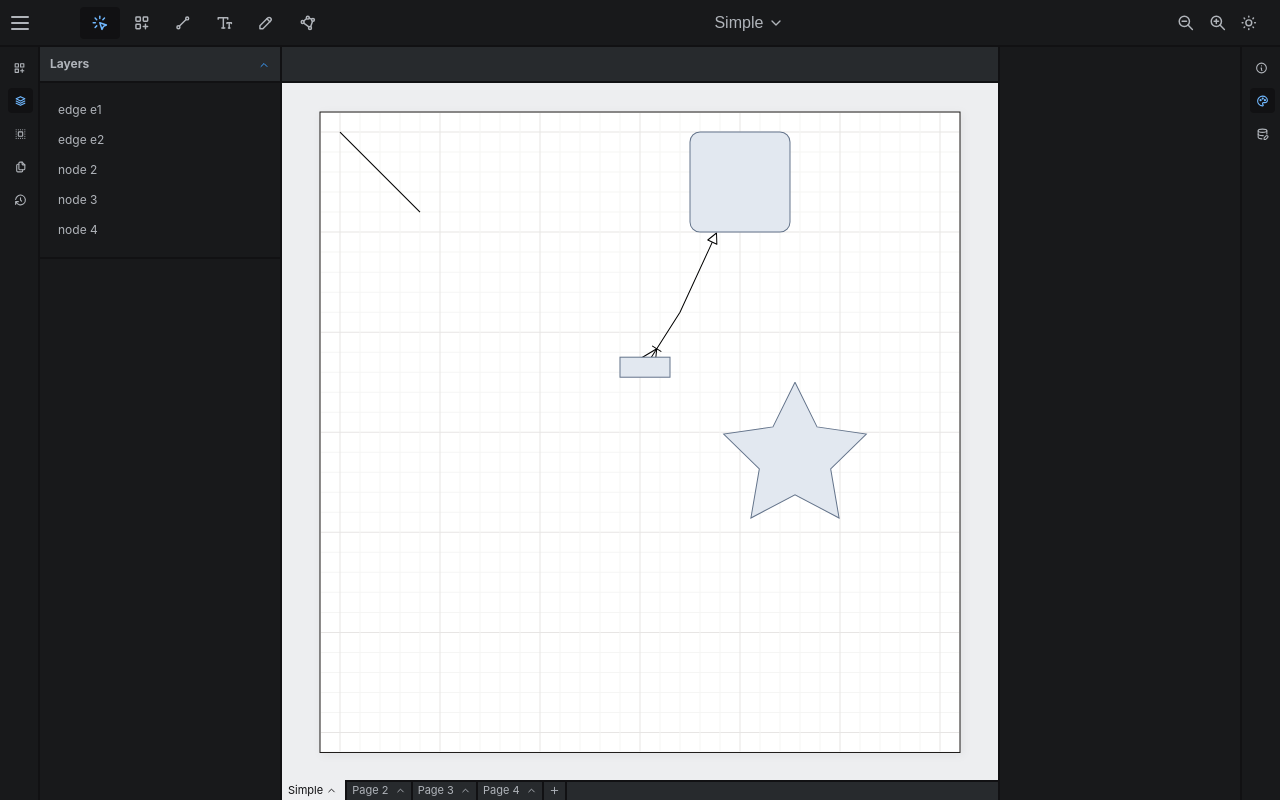
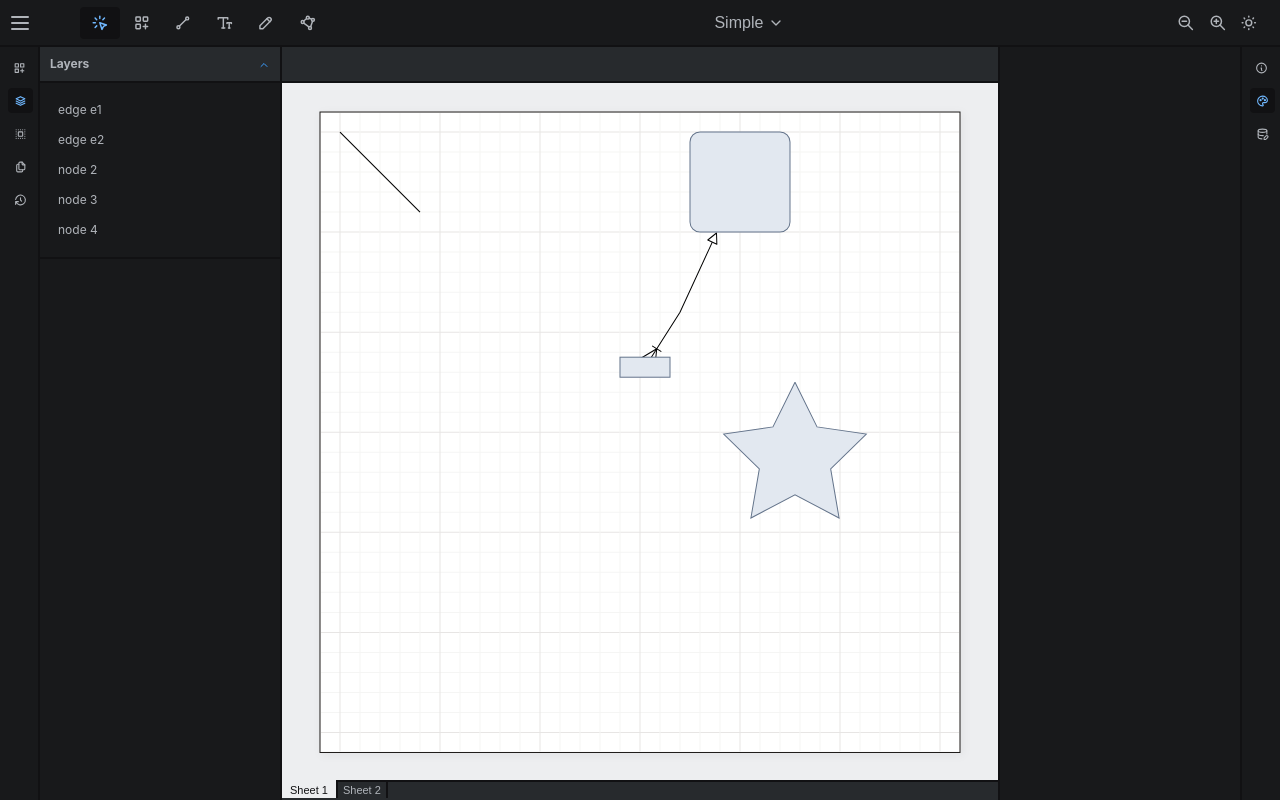
Before and after one commit to kkckkc/diagram-craft, a React (Vite) app: page / in a window 1280 px wide. Built offline with nearby package versions, Linux system fonts and the light colour scheme.

Commit message:
Multi-doc: ability to load multi-docs

```diff
--- a/package.json
+++ b/package.json
@@ -18,6 +18,7 @@
     "@radix-ui/react-context-menu": "^2.1.5",
     "@radix-ui/react-popover": "^1.0.7",
     "@radix-ui/react-select": "^2.0.0",
+    "@radix-ui/react-tabs": "^1.0.4",
     "@radix-ui/react-toolbar": "^1.0.4",
     "react": "^18.2.0",
     "react-dom": "^18.2.0",
--- a/src/App.css
+++ b/src/App.css
@@ -112,19 +112,22 @@
 }
 
 /* TODO: Perhaps rename as document tabs */
-.cmp-tabs {
-  font-size: 11px;
+.cmp-document-tabs {
+  padding-left: 2px;
   display: flex;
   flex-direction: rows;
-  .cmp-tabs__tab {
+  .cmp-document-tabs__tab-trigger {
+    font-size: 11px;
     display: flex;
     align-items: center;
     margin-top: -2px;
-    padding: 2px 5px 2px 5px;
+    padding: 4px 5px 2px 5px;
     color: var(--primary-fg);
+    background-color: transparent;
+    border: none;
     border-right: 2px solid var(--slate-1);
 
-    &.cmp-tabs__tab--selected {
+    &[data-state='active'] {
       padding-left: 8px;
       padding-right: 8px;
       background-color: var(--canvas-bg);
--- a/src/App.tsx
+++ b/src/App.tsx
@@ -1,5 +1,5 @@
 import './App.css';
-import { deserializeDiagramDocument } from './model-viewer/serialization.ts';
+import { deserializeDiagramDocument, SerializedDiagram } from './model-viewer/serialization.ts';
 import { ContextMenuEvent, EditableCanvas } from './react-canvas-editor/EditableCanvas.tsx';
 import React, { useRef, useState } from 'react';
 import { snapTestDiagram } from './sample/snap-test.ts';
@@ -10,7 +10,6 @@ import { DocumentSelector } from './react-app/DocumentSelector.tsx';
 import * as ContextMenu from '@radix-ui/react-context-menu';
 import {
   TbCategoryPlus,
-  TbChevronUp,
   TbClick,
   TbDatabaseEdit,
   TbFiles,
@@ -22,7 +21,6 @@ import {
   TbMoon,
   TbPalette,
   TbPencil,
-  TbPlus,
   TbPolygon,
   TbSelectAll,
   TbStack2,
@@ -51,32 +49,22 @@ import { useRedraw } from './react-canvas-viewer/useRedraw.tsx';
 import { defaultAppActions } from './react-app/appActionMap.ts';
 import { defaultMacKeymap, makeActionMap } from './base-ui/keyMap.ts';
 import { ObjectInfo } from './react-app/ObjectInfo/ObjectInfo.tsx';
-import { DiagramDocument } from './model-viewer/diagramDocument.ts';
+import { DiagramEdge } from './model-viewer/diagramEdge.ts';
+import { DiagramNode } from './model-viewer/diagramNode.ts';
+import { DocumentTabs } from './react-app/components/DocumentTabs.tsx';
+
+const factory = (d: SerializedDiagram, elements: (DiagramNode | DiagramEdge)[]) => {
+  return new EditableDiagram(d.id, d.name, elements, defaultNodeRegistry(), defaultEdgeRegistry());
+};
 
 const diagrams = [
   {
     name: 'Snap test',
-    document: new DiagramDocument<EditableDiagram>([
-      new EditableDiagram(
-        'snapTest',
-        'Snap Test',
-        deserializeDiagramDocument(snapTestDiagram),
-        defaultNodeRegistry(),
-        defaultEdgeRegistry()
-      )
-    ])
+    document: deserializeDiagramDocument(snapTestDiagram, factory)
   },
   {
     name: 'Simple',
-    document: new DiagramDocument<EditableDiagram>([
-      new EditableDiagram(
-        'simple',
-        'Simple',
-        deserializeDiagramDocument(simpleDiagram),
-        defaultNodeRegistry(),
-        defaultEdgeRegistry()
-      )
-    ])
+    document: deserializeDiagramDocument(simpleDiagram, factory)
   }
 ];
 
@@ -244,30 +232,13 @@ const App = () => {
             </div>
 
             <div id="tabs">
-              <div className={'cmp-tabs'}>
-                {doc.diagrams.map(d => (
-                  <div key={d.id} className={'cmp-tabs__tab cmp-tabs__tab--selected'}>
-                    {d.name}
-                    &nbsp;
-                    <TbChevronUp />
-                  </div>
-                ))}
-                <div className={'cmp-tabs__tab'}>
-                  Page 2 &nbsp;
-                  <TbChevronUp />
-                </div>
-                <div className={'cmp-tabs__tab'}>
-                  Page 3 &nbsp;
-                  <TbChevronUp />
-                </div>
-                <div className={'cmp-tabs__tab'}>
-                  Page 4 &nbsp;
-                  <TbChevronUp />
-                </div>
-                <div className={'cmp-tabs__tab'}>
-                  <TbPlus />
-                </div>
-              </div>
+              <DocumentTabs
+                value={$d.id}
+                onValueChange={v => {
+                  setDiagram(doc.getById(v)!);
+                }}
+                document={doc}
+              />
             </div>
           </div>
         </div>
--- a/src/model-viewer/diagramDocument.ts
+++ b/src/model-viewer/diagramDocument.ts
@@ -1,5 +1,35 @@
 import { Diagram } from './diagram.ts';
+import { EventEmitter } from '../utils/event.ts';
 
-export class DiagramDocument<T extends Diagram> {
-  constructor(public readonly diagrams: T[]) {}
+export type DocumentEvents = {
+  diagramchanged: { after: Diagram };
+  diagramadded: { node: Diagram };
+  diagramremoved: { node: Diagram };
+};
+
+export class DiagramDocument<T extends Diagram> extends EventEmitter<DocumentEvents> {
+  constructor(public readonly diagrams: T[]) {
+    super();
+  }
+
+  getById(id: string) {
+    return this.diagrams.find(d => d.id === id);
+  }
+
+  addDiagram(diagram: T) {
+    this.diagrams.push(diagram);
+    this.emit('diagramadded', { node: diagram });
+  }
+
+  removeDiagram(diagram: T) {
+    const idx = this.diagrams.indexOf(diagram);
+    if (idx !== -1) {
+      this.diagrams.splice(idx, 1);
+      this.emit('diagramremoved', { node: diagram });
+    }
+  }
+
+  changeDiagram(diagram: T) {
+    this.emit('diagramchanged', { after: diagram });
+  }
 }
--- a/src/model-viewer/serialization.ts
+++ b/src/model-viewer/serialization.ts
@@ -2,6 +2,8 @@ import { Point } from '../geometry/point.ts';
 import { VERIFY_NOT_REACHED } from '../utils/assert.ts';
 import { AbstractNode, DiagramNode } from './diagramNode.ts';
 import { AbstractEdge, DiagramEdge } from './diagramEdge.ts';
+import { Diagram } from './diagram.ts';
+import { DiagramDocument } from './diagramDocument.ts';
 
 interface Reference {
   id: string;
@@ -15,7 +17,7 @@ type SerializedLayer = {
   elements: (SerializedNode | SerializedEdge | SerializedLayer)[];
 };
 
-type SerializedDiagram = {
+export type SerializedDiagram = {
   id: string;
   name: string;
   layers: SerializedLayer[];
@@ -67,21 +69,22 @@ const unfoldGroup = (node: SerializedNode) => {
   }
 };
 
-export const deserializeDiagramDocument = (
-  diagram: SerializedDiagramDocument
-): (DiagramNode | DiagramEdge)[] => {
+export const deserializeDiagramDocument = <T extends Diagram>(
+  document: SerializedDiagramDocument,
+  factory: (d: SerializedDiagram, elements: (DiagramNode | DiagramEdge)[]) => T
+): DiagramDocument<T> => {
+  const dest: T[] = [];
+  for (const $d of document.diagrams) {
     const nodeLookup: Record<string, DiagramNode> = {};
     const edgeLookup: Record<string, DiagramEdge> = {};
 
     const diagramElements: (SerializedNode | SerializedEdge)[] = [];
-  for (const d of diagram.diagrams) {
-    for (const l of d.layers) {
+    for (const l of $d.layers) {
       for (const e of l.elements) {
         if (isNodeDef(e)) {
           diagramElements.push(e);
         } else if (isEdgeDef(e)) {
           diagramElements.push(e);
-        }
         }
       }
     }
@@ -166,5 +169,8 @@ export const deserializeDiagramDocument = (
       }
     }
 
-  return elements;
+    dest.push(factory($d, elements));
+  }
+
+  return new DiagramDocument<T>(dest);
 };
--- /dev/null
+++ b/src/react-app/components/DocumentTabs.tsx
@@ -0,0 +1,29 @@
+import * as Tabs from '@radix-ui/react-tabs';
+import { DiagramDocument } from '../../model-viewer/diagramDocument.ts';
+import { useRedraw } from '../../react-canvas-viewer/useRedraw.tsx';
+import { useEventListener } from '../hooks/useEventListener.ts';
+
+export const DocumentTabs = (props: Props) => {
+  const redraw = useRedraw();
+  useEventListener('*', redraw, props.document);
+
+  return (
+    <Tabs.Root value={props.value} onValueChange={props.onValueChange}>
+      <Tabs.List className="cmp-document-tabs" aria-label="Diagrams in document">
+        {props.document.diagrams.map(d => (
+          <Tabs.Trigger key={d.id} className="cmp-document-tabs__tab-trigger" value={d.id}>
+            {d.name}
+          </Tabs.Trigger>
+        ))}
+      </Tabs.List>
+    </Tabs.Root>
+  );
+};
+
+type Props = {
+  value: string;
+  onValueChange: (v: string) => void;
+
+  // eslint-disable-next-line @typescript-eslint/no-explicit-any
+  document: DiagramDocument<any>;
+};
```
Also changed, not shown: 1 other file (tests, documents, lock files or other folders). Lines whose indentation alone changed are shown as unchanged.
